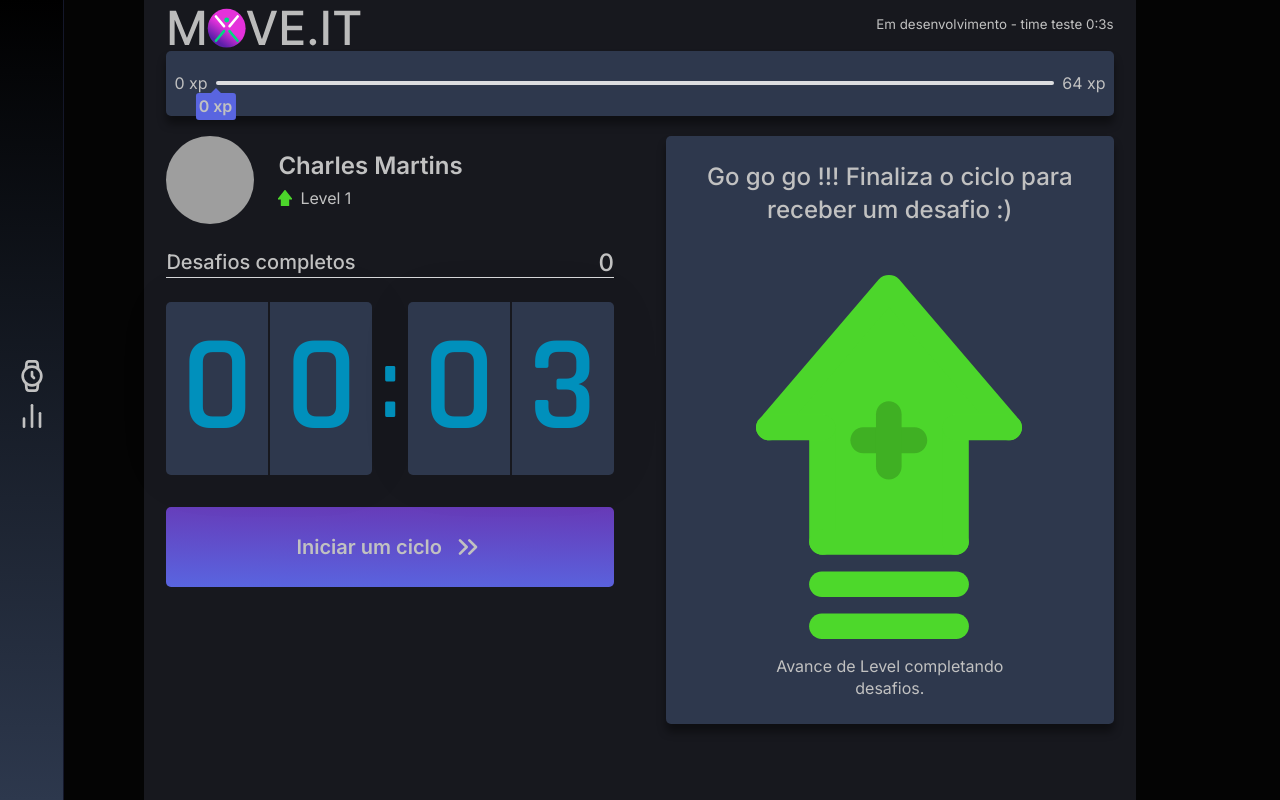
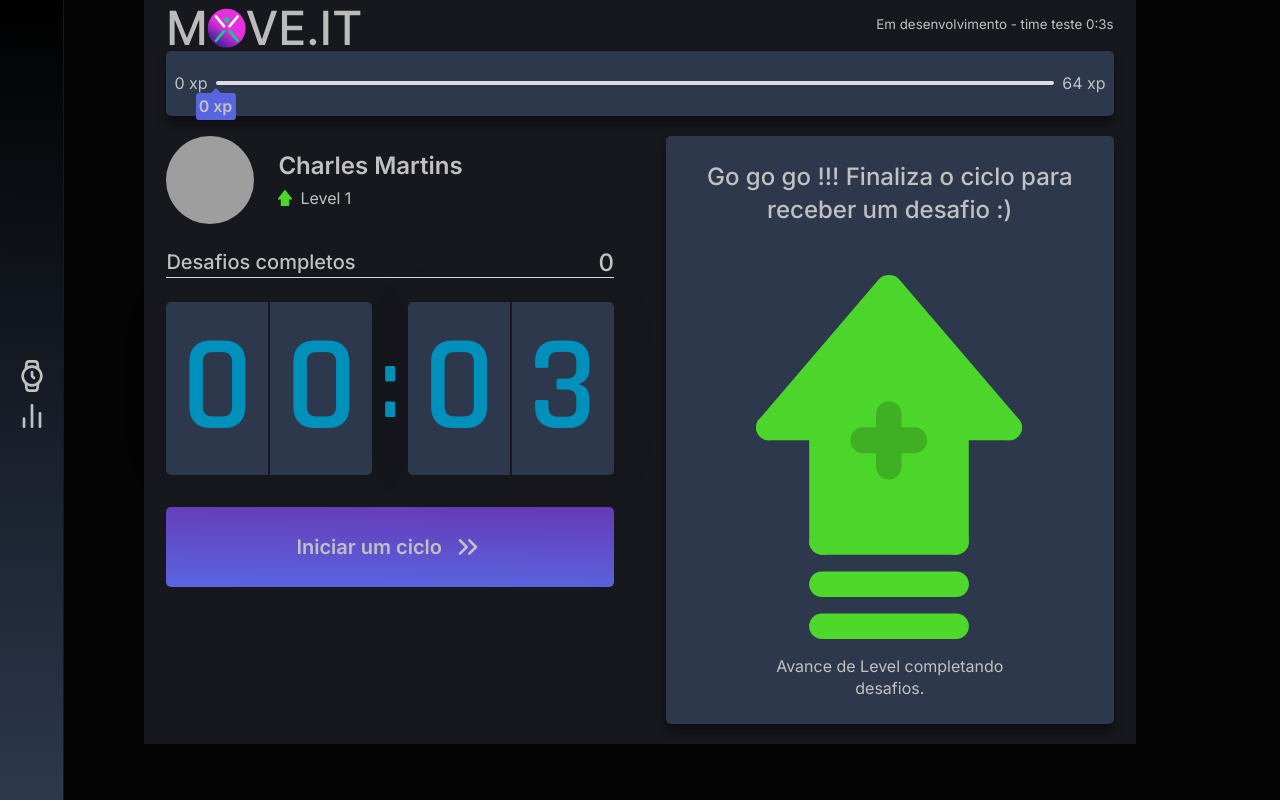
Before and after one commit to charles-mrt/nlw4-move.it, a Next.js app: page / in a window 1280 px wide. Built offline with nearby package versions, Linux system fonts and the light colour scheme; grey boxes are pictures that could not be loaded.

Commit message:
fixed background height on mobile

```diff
--- a/src/styles/pages/Home.module.css
+++ b/src/styles/pages/Home.module.css
@@ -33,3 +33,9 @@
         flex:none;
     }
 }
+
+@media (orientation: landscape) {
+    .container {
+        height: auto;
+    }
+}
```
